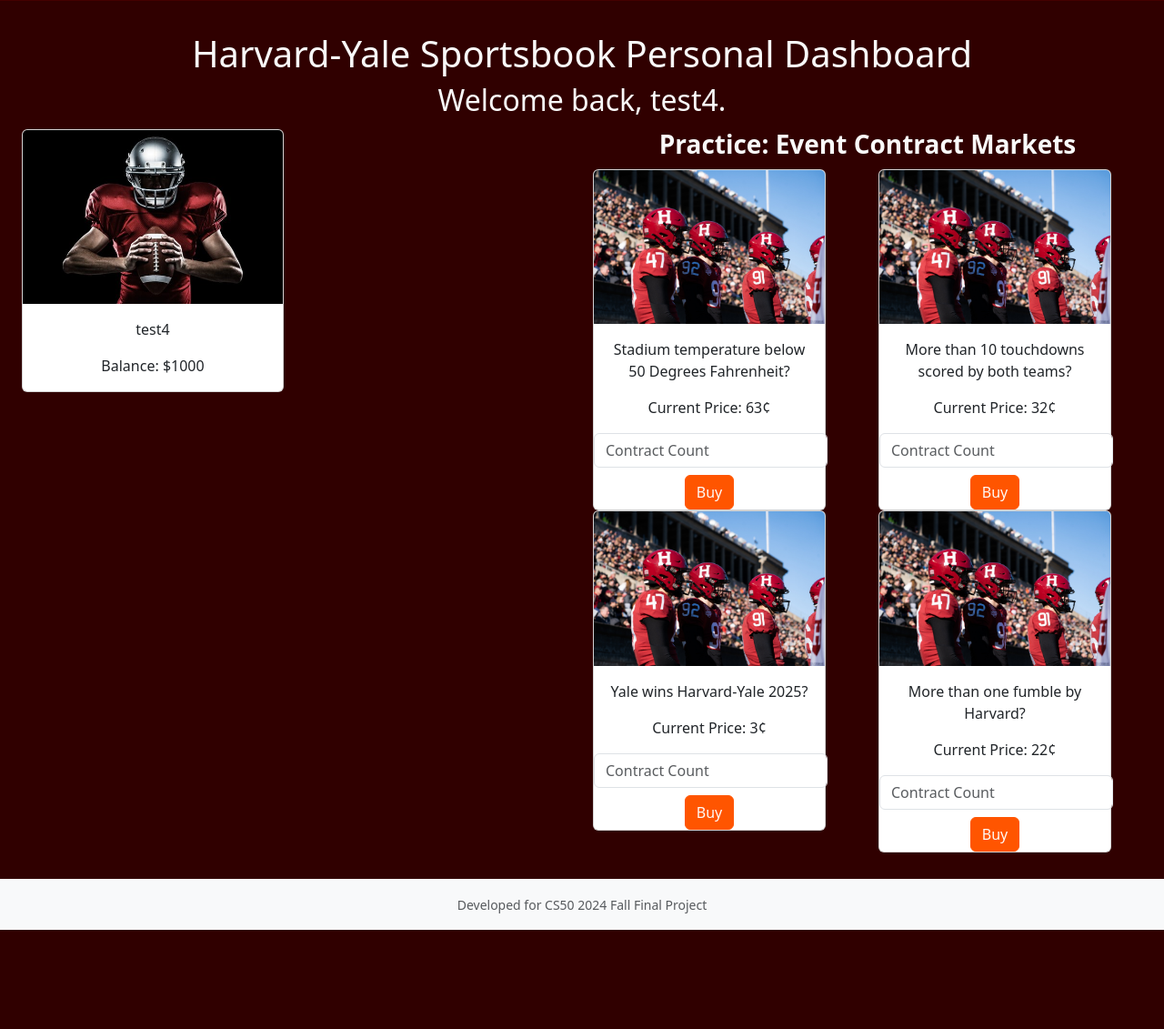
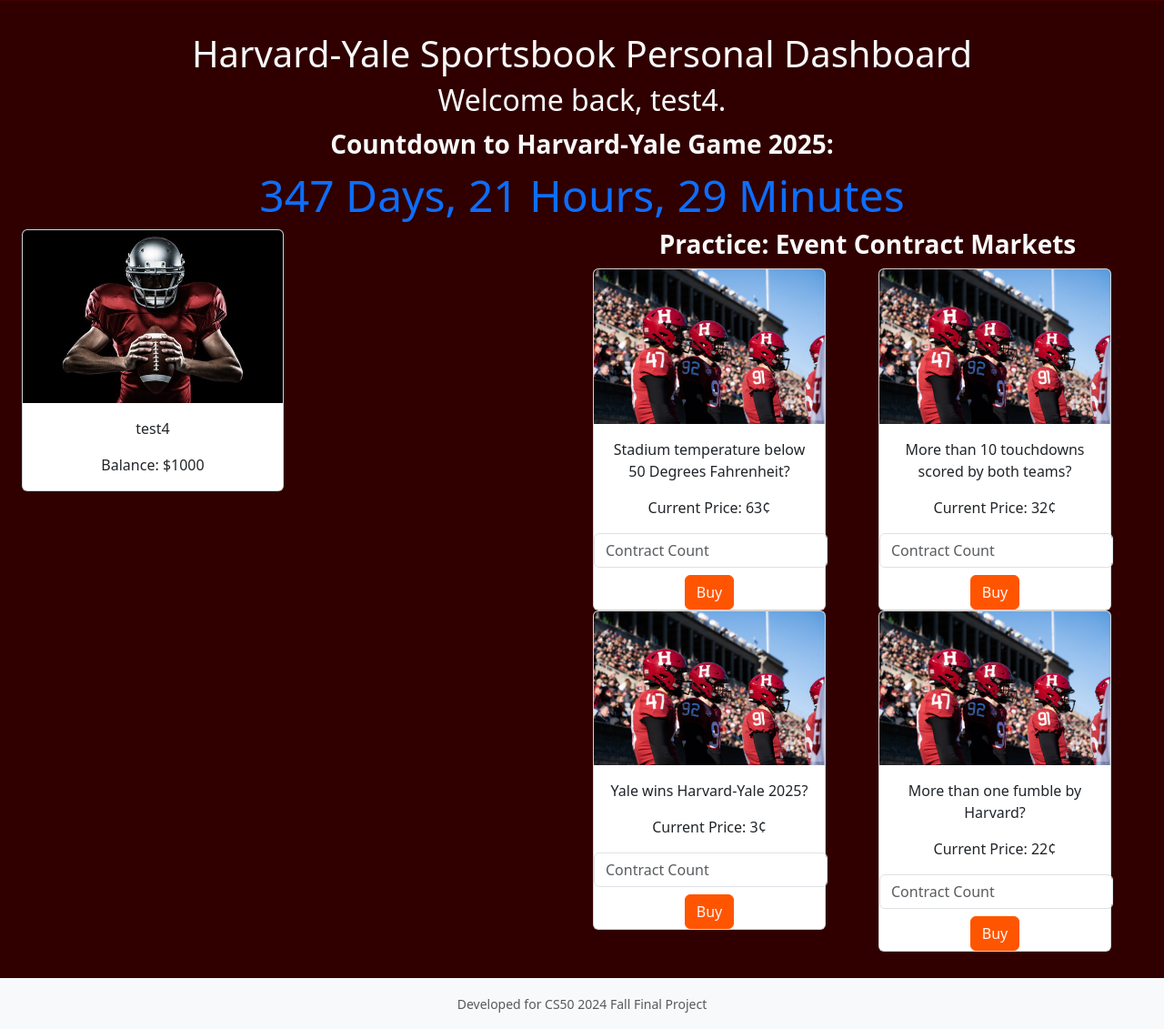
Before and after one commit to EricYXu/HarvardYalePredictions, a Flask app: page /landing in a window 1280 px wide. Shown: the part 71-1202 px from the top of the page at 91% size. Before the commit the page ends 1093 px from the top, so only its background shows below. Run offline with Flask 3, Linux system fonts and the light colour scheme; a user stored in the database is signed in; data comes from the database, SQL or seed files in the repository.

Commit message:
Update landing.html

```diff
--- a/templates/landing.html
+++ b/templates/landing.html
@@ -5,7 +5,6 @@ Landing
 {% endblock %}
 
 {% block main %}
-
 <div class="container-fluid image-intro px-4 text-center">
     <div class="row">
         <div class="col image-intro">
@@ -13,6 +12,15 @@ Landing
             <h2>Welcome back, {{ data['username'] }}.</h2>
         </div>
     </div>
+
+    <!-- Countdown Timer -->
+    <div class="row">
+        <div class="col">
+            <h3>Countdown to Harvard-Yale Game 2025:</h3>
+            <h2 id="countdown-timer" class="display-5 text-primary"></h2>
+        </div>
+    </div>
+
     <div class="row">
         <div class="col">
             <div class="card" style="width: 18rem;">
@@ -93,4 +101,33 @@ Landing
     </div>
 </div>
 
+<!-- Countdown Timer Script -->
+<script>
+    // Target date for countdown (Nov 22, 2025)
+    const countdownDate = new Date("November 22, 2025 00:00:00").getTime();
+
+    function updateCountdown() {
+        const now = new Date().getTime();
+        const timeLeft = countdownDate - now;
+
+        // Calculate days, hours, and minutes remaining
+        const days = Math.floor(timeLeft / (1000 * 60 * 60 * 24));
+        const hours = Math.floor((timeLeft % (1000 * 60 * 60 * 24)) / (1000 * 60 * 60));
+        const minutes = Math.floor((timeLeft % (1000 * 60 * 60)) / (1000 * 60));
+
+        // Display the result in the countdown element
+        document.getElementById("countdown-timer").innerHTML =
+            `${days} Days, ${hours} Hours, ${minutes} Minutes`;
+
+        // If the countdown is complete
+        if (timeLeft < 0) {
+            clearInterval(countdownInterval);
+            document.getElementById("countdown-timer").innerHTML = "It's Game Day!";
+        }
+    }
+
+    // Update countdown immediately and every 60 seconds
+    updateCountdown();
+    const countdownInterval = setInterval(updateCountdown, 60000); // Every minute
+</script>
 {% endblock %}
```
Lines whose indentation alone changed are shown as unchanged.
